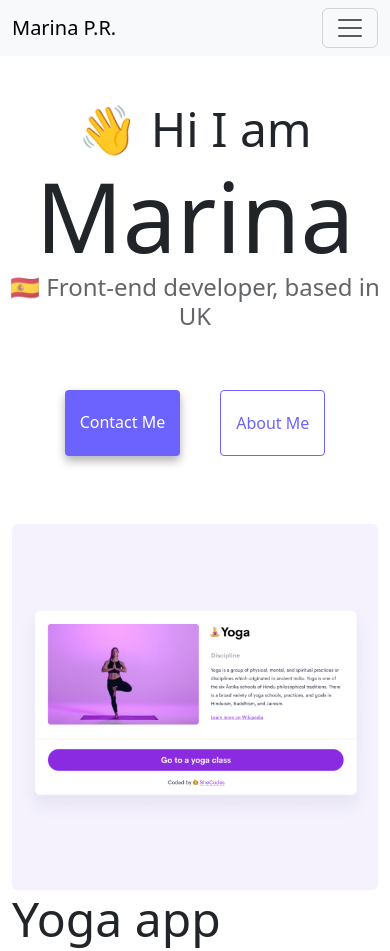
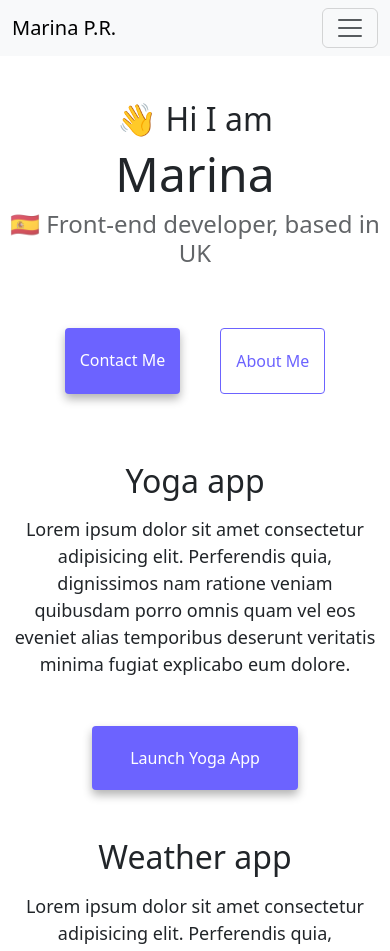
Before and after one commit to MarinaPerezR/advanced-tools-homework, a website: page index.html in a window 390 px wide. Shown: the top 951 px of the page. Drawn offline with nearby package versions, Linux system fonts and the light colour scheme.

Commit message:
Made it responsive to mobile devices

```diff
--- a/index.html
+++ b/index.html
@@ -74,7 +74,7 @@
           <img
             src="/images/yoga.png"
             alt="yoga-pose"
-            class="img-fluid rounded"
+            class="img-fluid rounded d-none d-sm-block"
           />
         </div>
         <div class="col-md-6">
@@ -111,7 +111,7 @@
           <img
             src="/images/weather.png"
             alt="weather-app"
-            class="img-fluid rounded"
+            class="img-fluid rounded d-none d-sm-block"
           />
         </div>
       </div>
@@ -120,7 +120,7 @@
           <img
             src="/images/yogurt.png"
             alt="yoghurt-post"
-            class="img-fluid rounded"
+            class="img-fluid rounded d-none d-sm-block"
           />
         </div>
         <div class="col-md-6">
--- a/style.css
+++ b/style.css
@@ -1,3 +1,26 @@
+@media (max-width: 576px) {
+  h1 {
+    font-size: 48px !important;
+    line-height: 1.5;
+    text-align: center;
+  }
+  h2 {
+    font-size: 32px !important;
+    text-align: center;
+  }
+
+  h3,
+  p {
+    text-align: center;
+  }
+
+  .primary-link {
+    display: block;
+    text-align: center;
+    margin: 0 80px;
+  }
+}
+
 :root {
   --primary-color: #6c63ff;
   --secondary-color: #f5f2fe;
```
